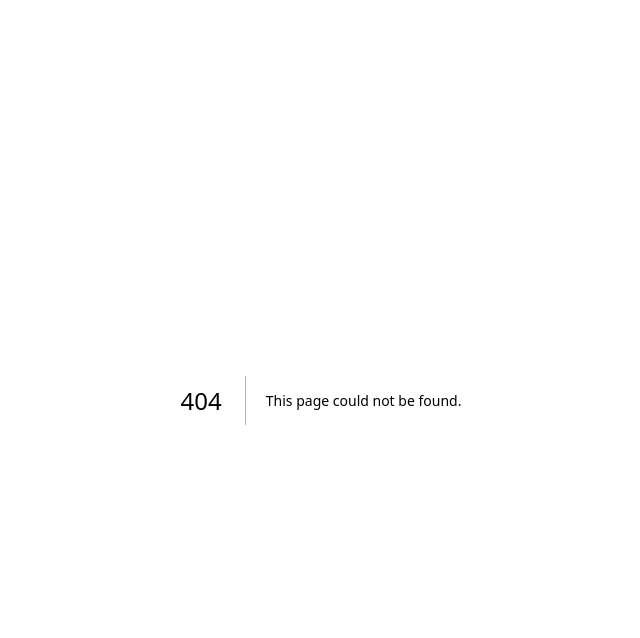
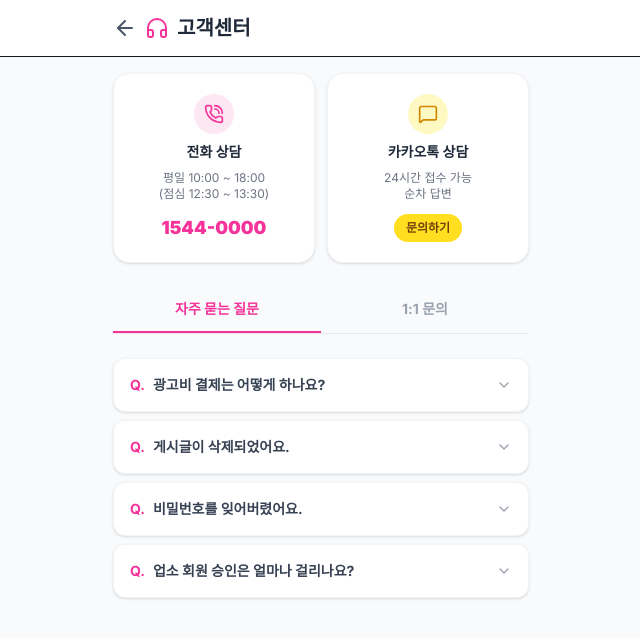
Before and after one commit to bizsetter7/coco-universe, a Next.js app: page /customer-center in a window 1280 px wide. Before the commit this address had no page. Shown: the top 638 px of the page, without its empty margins (319-959 px from the left). Built offline with nearby package versions, Linux system fonts and the light colour scheme.

Commit message:
고객센터 페이지 및 연결 작업

```diff
--- /dev/null
+++ b/src/app/customer-center/page.tsx
@@ -0,0 +1,137 @@
+'use client';
+
+import React, { useState } from 'react';
+import {
+    Headphones,
+    ChevronDown,
+    ChevronUp,
+    PhoneCall,
+    Mail,
+    MessageSquare,
+    ArrowLeft
+} from 'lucide-react';
+import { useRouter } from 'next/navigation';
+
+export default function CustomerCenterPage() {
+    const router = useRouter();
+    const [activeTab, setActiveTab] = useState('자주묻는질문');
+    const [expandedFaq, setExpandedFaq] = useState<number | null>(null);
+
+    const toggleFaq = (id: number) => {
+        setExpandedFaq(expandedFaq === id ? null : id);
+    };
+
+    const FAQS = [
+        { id: 1, question: '광고비 결제는 어떻게 하나요?', answer: '현재 무통장 입금과 카드 결제를 지원하고 있습니다. 마이페이지 > 광고관리에서 결제 수단을 선택해주세요.' },
+        { id: 2, question: '게시글이 삭제되었어요.', answer: '커뮤니티 운영 정책에 위반되는 게시글(욕설, 비방, 광고 등)은 관리자에 의해 예고 없이 삭제될 수 있습니다.' },
+        { id: 3, question: '비밀번호를 잊어버렸어요.', answer: '로그인 화면 하단의 "비밀번호 찾기"를 이용해주세요. 이메일 인증 후 재설정이 가능합니다.' },
+        { id: 4, question: '업소 회원 승인은 얼마나 걸리나요?', answer: '사업자등록증 제출 후 영업일 기준 24시간 이내에 승인 처리가 완료됩니다.' },
+    ];
+
+    return (
+        <div className="min-h-screen bg-gray-50 pb-20">
+
+            {/* Header */}
+            <header className="bg-white border-b sticky top-0 z-10">
+                <div className="max-w-md mx-auto px-4 h-14 flex items-center justify-between">
+                    <div className="flex items-center gap-2">
+                        <button onClick={() => router.back()} className="text-gray-600">
+                            <ArrowLeft size={24} />
+                        </button>
+                        <h1 className="text-xl font-black text-gray-800 flex items-center gap-2">
+                            <Headphones className="text-pink-500" size={24} />
+                            고객센터
+                        </h1>
+                    </div>
+                </div>
+            </header>
+
+            <main className="max-w-md mx-auto p-4 space-y-6">
+
+                {/* Contact Info Cards */}
+                <div className="grid grid-cols-2 gap-3">
+                    <div className="bg-white p-5 rounded-2xl shadow-sm border border-gray-100 flex flex-col items-center justify-center text-center gap-2">
+                        <div className="w-10 h-10 bg-pink-100 rounded-full flex items-center justify-center text-pink-500">
+                            <PhoneCall size={20} />
+                        </div>
+                        <h3 className="font-bold text-gray-800 text-sm">전화 상담</h3>
+                        <p className="text-xs text-gray-500">평일 10:00 ~ 18:00<br />(점심 12:30 ~ 13:30)</p>
+                        <p className="font-black text-lg text-pink-500 mt-1">1544-0000</p>
+                    </div>
+                    <div className="bg-white p-5 rounded-2xl shadow-sm border border-gray-100 flex flex-col items-center justify-center text-center gap-2">
+                        <div className="w-10 h-10 bg-yellow-100 rounded-full flex items-center justify-center text-yellow-600">
+                            <MessageSquare size={20} />
+                        </div>
+                        <h3 className="font-bold text-gray-800 text-sm">카카오톡 상담</h3>
+                        <p className="text-xs text-gray-500">24시간 접수 가능<br />순차 답변</p>
+                        <button className="bg-yellow-300 text-yellow-900 text-xs font-bold px-3 py-1.5 rounded-full mt-1 hover:bg-yellow-400 transition">
+                            문의하기
+                        </button>
+                    </div>
+                </div>
+
+                {/* Tab Navigation */}
+                <div className="flex border-b border-gray-200">
+                    <button
+                        className={`flex-1 py-3 text-sm font-bold border-b-2 transition ${activeTab === '자주묻는질문' ? 'border-pink-500 text-pink-500' : 'border-transparent text-gray-400'}`}
+                        onClick={() => setActiveTab('자주묻는질문')}
+                    >
+                        자주 묻는 질문
+                    </button>
+                    <button
+                        className={`flex-1 py-3 text-sm font-bold border-b-2 transition ${activeTab === '1:1문의' ? 'border-pink-500 text-pink-500' : 'border-transparent text-gray-400'}`}
+                        onClick={() => setActiveTab('1:1문의')}
+                    >
+                        1:1 문의
+                    </button>
+                </div>
+
+                {/* FAQ List */}
+                {activeTab === '자주묻는질문' && (
+                    <div className="space-y-2">
+                        {FAQS.map(faq => (
+                            <div key={faq.id} className="bg-white rounded-xl shadow-sm border border-gray-100 overflow-hidden">
+                                <button
+                                    onClick={() => toggleFaq(faq.id)}
+                                    className="w-full p-4 flex items-center justify-between text-left hover:bg-gray-50 transition"
+                                >
+                                    <span className="font-bold text-sm text-gray-700 flex gap-2">
+                                        <span className="text-pink-500">Q.</span> {faq.question}
+                                    </span>
+                                    {expandedFaq === faq.id ? <ChevronUp size={16} className="text-gray-400" /> : <ChevronDown size={16} className="text-gray-400" />}
+                                </button>
+                                {expandedFaq === faq.id && (
+                                    <div className="bg-gray-50 p-4 border-t border-gray-100 text-sm text-gray-600 leading-relaxed animate-in slide-in-from-top-2 duration-200">
+                                        {faq.answer}
+                                    </div>
+                                )}
+                            </div>
+                        ))}
+                    </div>
+                )}
+
+                {/* 1:1 Inquiry Form */}
+                {activeTab === '1:1문의' && (
+                    <div className="bg-white p-5 rounded-2xl shadow-sm border border-gray-100 space-y-4">
+                        <div>
+                            <label className="block text-xs font-bold text-gray-500 mb-1">문의 제목</label>
+                            <input type="text" placeholder="제목을 입력해주세요" className="w-full border rounded-lg p-3 text-sm focus:ring-1 focus:ring-pink-500 outline-none" />
+                        </div>
+                        <div>
+                            <label className="block text-xs font-bold text-gray-500 mb-1">문의 내용</label>
+                            <textarea placeholder="문의 내용을 자세히 적어주세요." className="w-full border rounded-lg p-3 text-sm h-32 resize-none focus:ring-1 focus:ring-pink-500 outline-none" />
+                        </div>
+                        <div>
+                            <label className="block text-xs font-bold text-gray-500 mb-1">이메일 (답변 알림용)</label>
+                            <input type="email" placeholder="example@email.com" className="w-full border rounded-lg p-3 text-sm focus:ring-1 focus:ring-pink-500 outline-none" />
+                        </div>
+                        <button className="w-full bg-pink-500 text-white font-bold py-3.5 rounded-xl hover:bg-pink-600 transition shadow-lg shadow-pink-200">
+                            문의 등록하기
+                        </button>
+                    </div>
+                )}
+
+            </main>
+        </div>
+    );
+}
--- a/src/app/page.tsx
+++ b/src/app/page.tsx
@@ -193,6 +193,12 @@ export default function HomePortal() {
                     onClick={() => {
                       if (item.label === '지역별채용') {
                         document.getElementById('region-section')?.scrollIntoView({ behavior: 'smooth' });
+                      } else if (item.link === 'community') {
+                        router.push('/community');
+                      } else if (item.label === '무료법률자문') {
+                        router.push('/community');
+                      } else if (item.label === '광고문의') {
+                        router.push('/customer-center');
                       } else {
                         setCurrentPage(item.link);
                       }
@@ -208,7 +214,7 @@ export default function HomePortal() {
               </div>
 
               {/* 베스트 썰 (유입용) */}
-              <div onClick={() => setCurrentPage('community')} className={`border p-4 rounded-xl shadow-sm mb-10 cursor-pointer hover:opacity-90 transition ${brand.theme === 'dark' ? 'bg-gray-800 border-pink-900' : 'bg-white border-pink-200'}`}>
+              <div onClick={() => router.push('/community')} className={`border p-4 rounded-xl shadow-sm mb-10 cursor-pointer hover:opacity-90 transition ${brand.theme === 'dark' ? 'bg-gray-800 border-pink-900' : 'bg-white border-pink-200'}`}>
                 <div className="flex justify-between items-center mb-2">
                   <span className="font-bold text-pink-500 flex items-center gap-1"><Flame size={16} /> 실시간 핫 이슈</span>
                   <span className="text-xs text-gray-400">더보기 &gt;</span>
```
